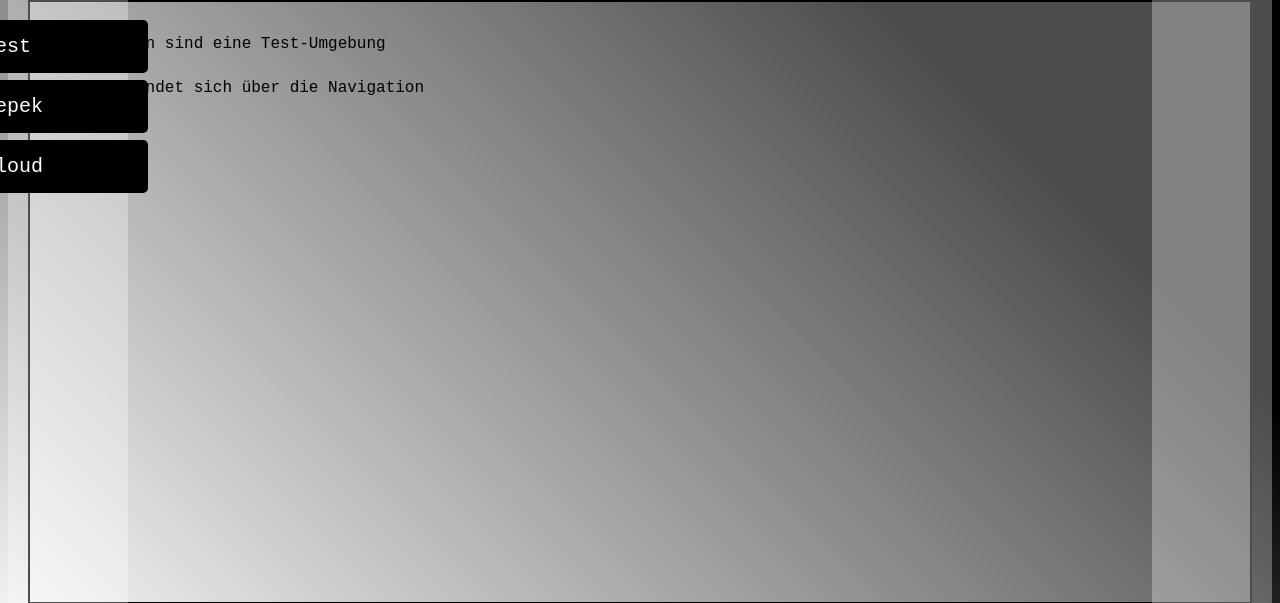
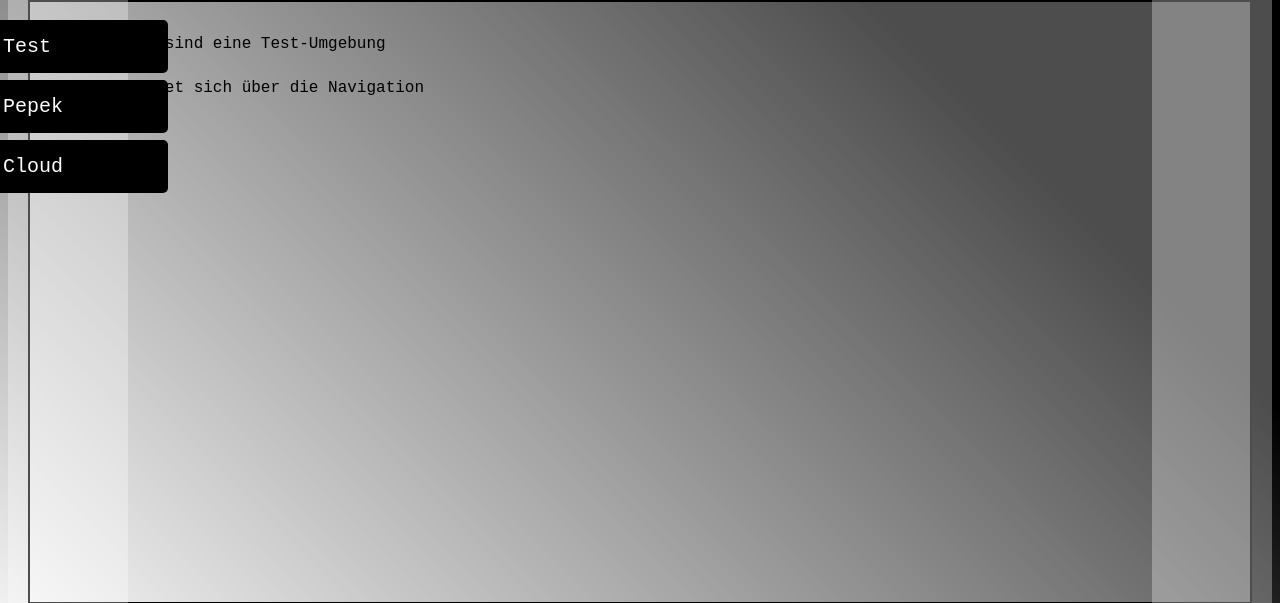
Before and after one commit to muffinmaster1024/muffinmaster1024.github.io, a PHP site: page / in a window 1280 px wide. Shown: the part 111-714 px from the top of the page. Run offline with PHP 8.4, Linux system fonts and the light colour scheme.

Commit message:
Update general.css

```diff
--- a/general.css
+++ b/general.css
@@ -39,7 +39,7 @@ aside, nav{
 }
 #mySidenav a {
     position: absolute;
-    left: -40px;
+    left: -20px;
     padding: 15px;
     width: 150px;
     text-decoration: none;
@@ -52,7 +52,7 @@ aside, nav{
 /*********************************************/
 #mySidenav a:hover {
 /*    position: relative; */ /* breaks it  */
-    left: 0;
+    left: 20;
 }
 
 
```
